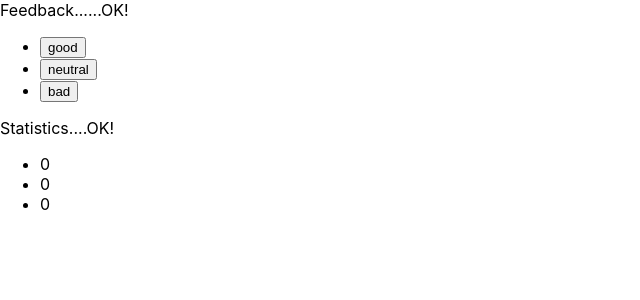
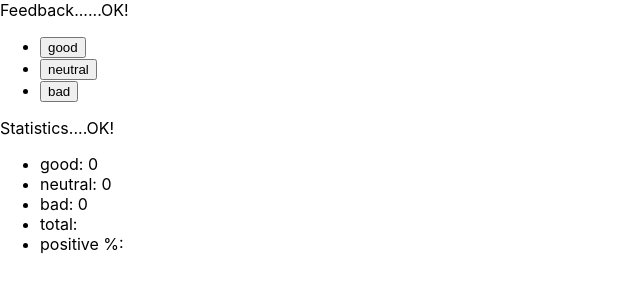
Before and after one commit to 45514118/react-hw-02-feedback, a React (Create React App) app: page / in a window 1280 px wide. Shown: the top 300 px of the page, without its empty margins (0-640 px from the left). Built offline with nearby package versions, Linux system fonts and the light colour scheme.

Commit message:
add count functions

```diff
--- a/src/components/App.jsx
+++ b/src/components/App.jsx
@@ -9,17 +9,30 @@ export default class App extends Component {
     bad: 0
   }
   onLeaveFeedback = (option) => {
-    this.setState((prevState)=> ({
+    this.setState((prevState) => ({
       [option]: prevState[option] + 1
+    }))
+    this.countTotalFeedback()
+    this.countPositiveFeedbackPercentage()
+  }
+  countTotalFeedback = () => {
+    this.setState((prevState) => ({
+      total: prevState.good + prevState.neutral + prevState.bad
+    }))
+  }
+  countPositiveFeedbackPercentage = () => {
+    this.setState((prevState) => ({
+      positivePercentage: Math.trunc(prevState.good / prevState.total *100)
     }))
   }
   render() {
-    const { good, neutral, bad } = this.state
+    const { good, neutral, bad, total, positivePercentage } = this.state
+    const keys = Object.keys(this.state)
     console.log(this.state);
     return (
       <>
-        <Feedback options={Object.keys(this.state)} onLeaveFeedback={this.onLeaveFeedback}/>
-        <Statistics good={good} neutral={neutral} bad={bad} />
+        <Feedback options={keys.filter(k => k !== 'total' && k !== 'positivePercentage')} onLeaveFeedback={this.onLeaveFeedback} />
+        <Statistics good={good} neutral={neutral} bad={bad} total={total} positivePercentage={positivePercentage} />
       </>
     )
   }
--- a/src/components/statistics/Statistics.jsx
+++ b/src/components/statistics/Statistics.jsx
@@ -1,11 +1,13 @@
-export const Statistics = ({good, neutral, bad}) => {
+export const Statistics = ({good, neutral, bad, total, positivePercentage}) => {
     return (
         <>
             Statistics....OK!
             <ul>
-                <li key='1'>{good}</li>
-                <li key='2'>{neutral}</li>
-                <li key='3'>{bad}</li>
+                <li key='1'>good: {good}</li>
+                <li key='2'>neutral: {neutral}</li>
+                <li key='3'>bad: {bad}</li>
+                <li key='4'>total: {total}</li>
+                <li key='5'>positive %: {positivePercentage}</li>
             </ul>
         </>
     )
```
